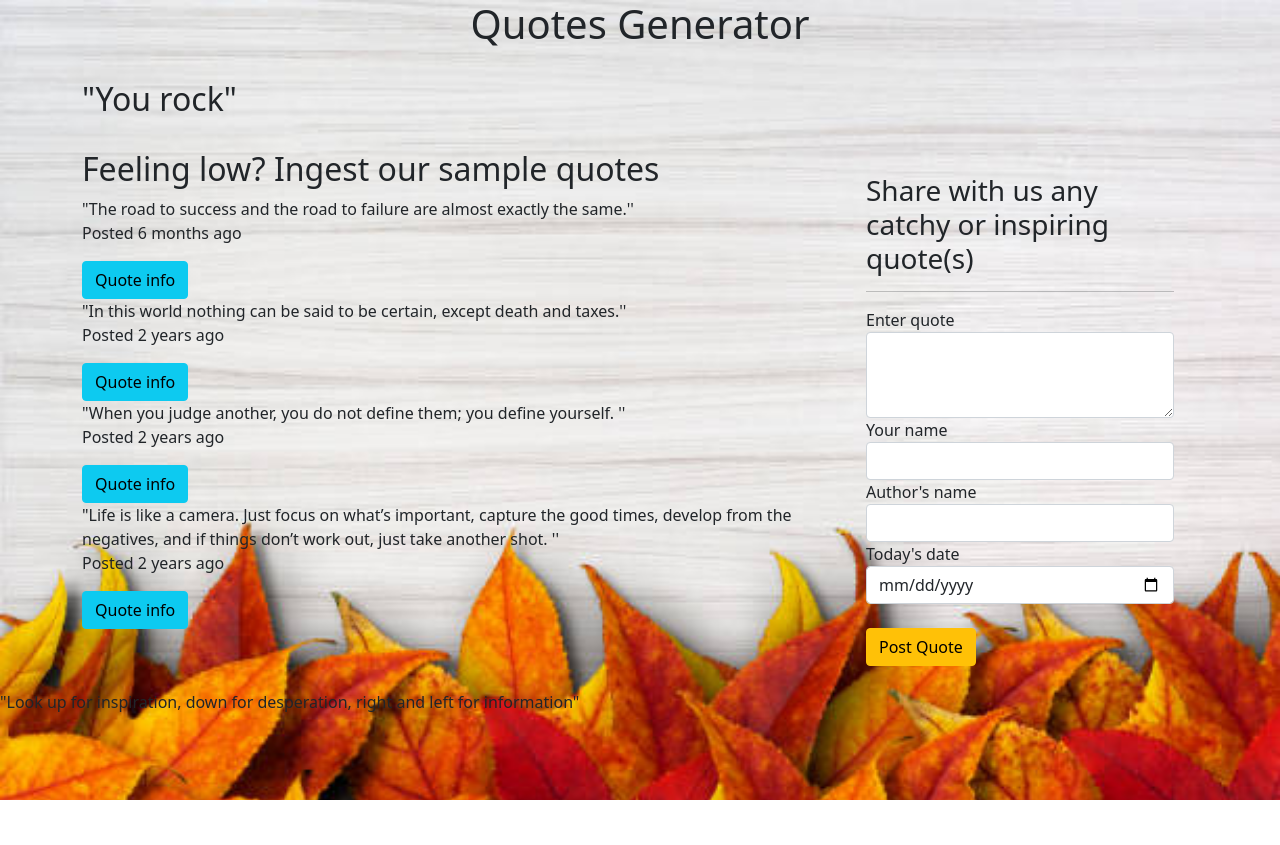
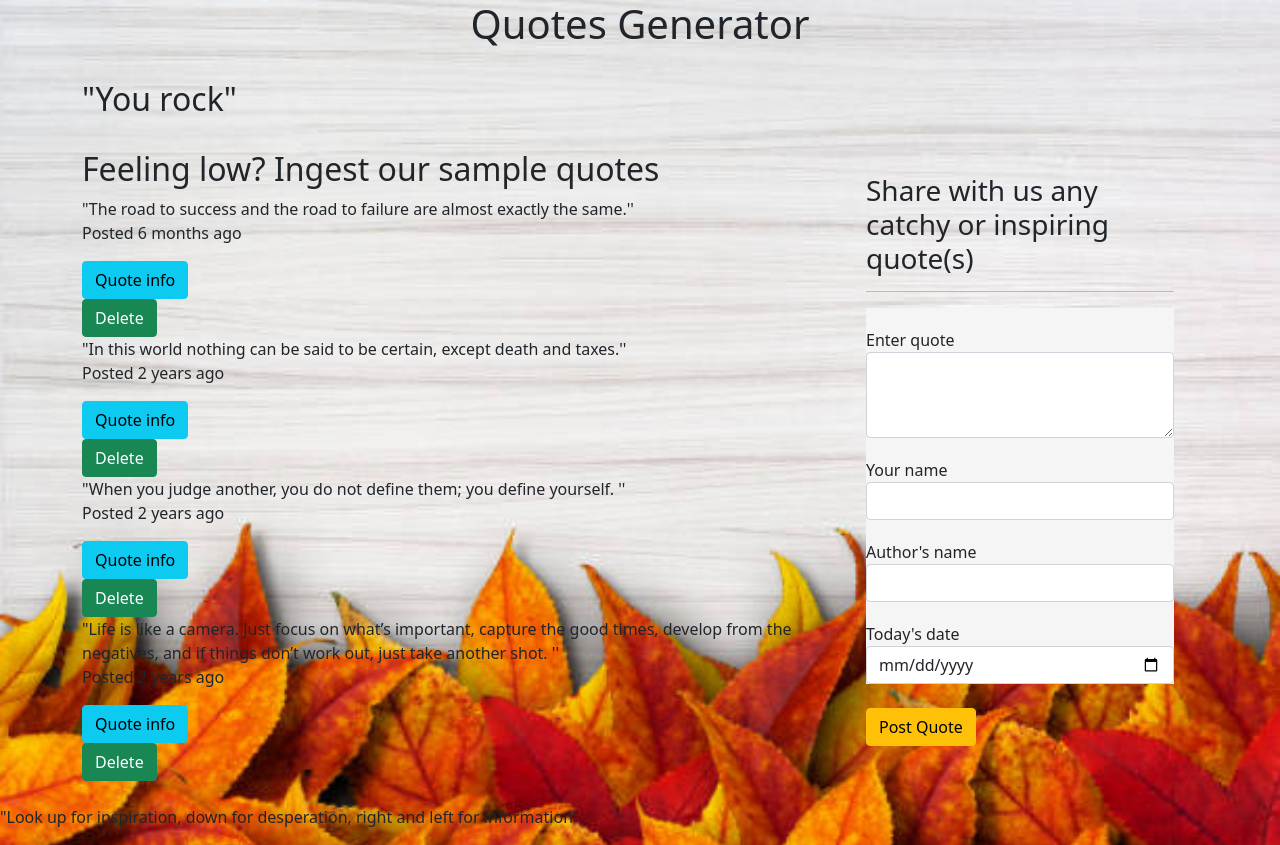
Before and after one commit to IsaacMurage-dev/QuotesApp, an Angular app: page / in a window 1280 px wide. Before the commit the page ends 800 px from the top, so only its background shows below. Built offline with nearby package versions, Linux system fonts and the light colour scheme.

Commit message:
make changes to form.component.css

```diff
--- a/src/app/quote-form/quote-form.component.css
+++ b/src/app/quote-form/quote-form.component.css
@@ -1,9 +1,5 @@
-.quotes-form{
-	box-sizing: border-box;
-	box-shadow: 0 5px 10px rgba(0,0,0,2);
-	padding-top: 50px;
-	padding-bottom: 40px;
-	background-color: yellow;
-	font-family: 'Slabo 27px', serif;
-	margin-bottom: 50px;
+.form-group{
+	padding-top: 20px;
+	background-color: whitesmoke;
+
   }
--- a/src/app/quote/quote.component.html
+++ b/src/app/quote/quote.component.html
@@ -13,6 +13,8 @@
                 <p> "{{quote.define}}'' <br>Posted {{quote.postDate|dateAgo}}</p>
                 <button (click)='slideUpDetails(i)' class="btn btn-info">Quote info</button>
                 <br>
+                <button class="btn btn-success" (click)='deleteQuote(true)(i)'>Delete</button>
+                <br>
                 <app-quote-detail *ngIf='quote.showDescription' [quote]='quote'></app-quote-detail>
             </div>
         </div>
--- a/src/app/quote/quote.component.ts
+++ b/src/app/quote/quote.component.ts
@@ -27,6 +27,9 @@ export class QuoteComponent implements OnInit {
   slideUpDetails(index){
     this.quotes[index].showDescription = !this.quotes[index].showDescription;
   }
+  // deleteQuote(index){
+  //   this.quotes[index].showDescription = !this.quotes[index].showDescription;
+  // }
 
   constructor() { }
 
```
